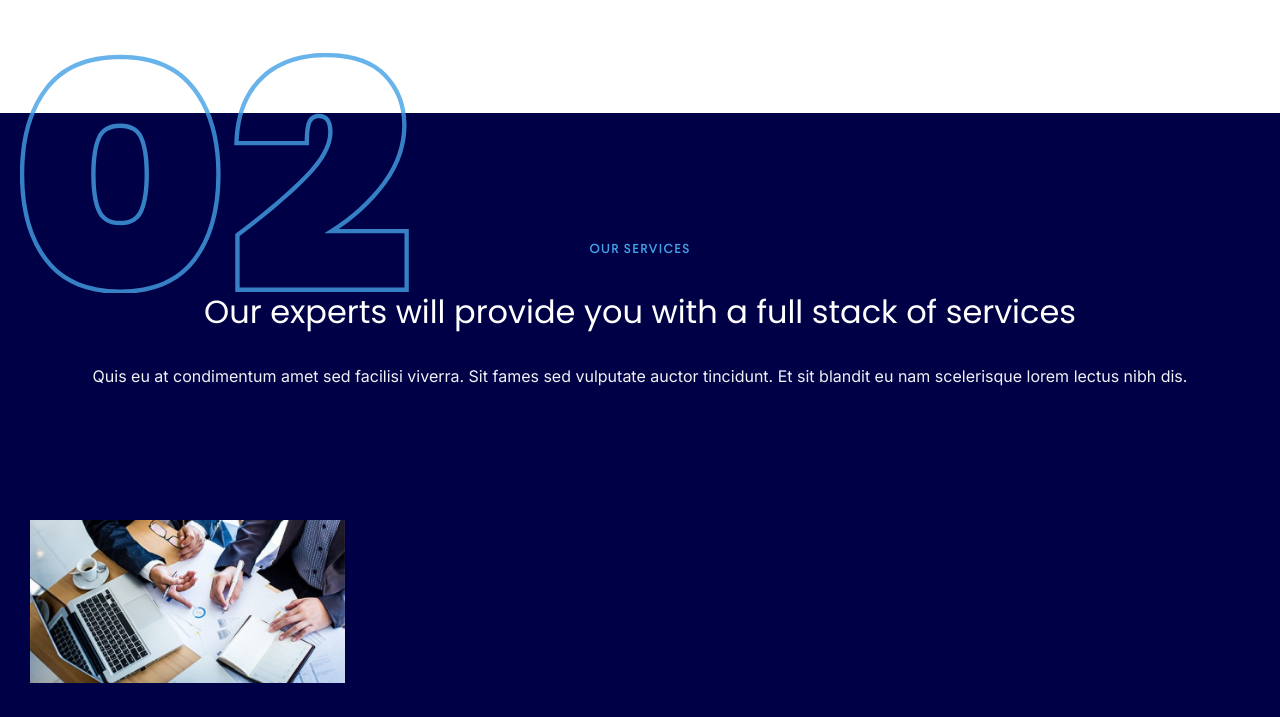
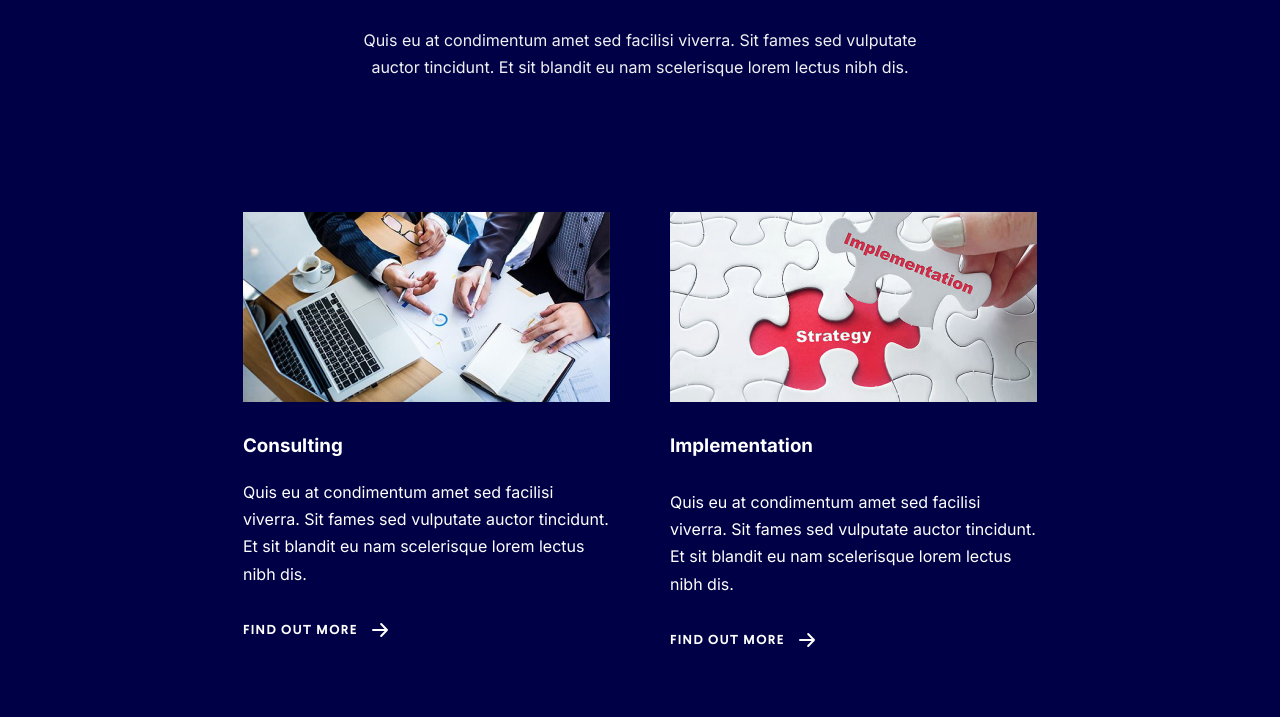
Before and after one commit to Motleysoul/Teetan21, a website: page src/index.html in a window 1280 px wide. Shown: the part 2388-3105 px from the top of the page. Drawn offline with nearby package versions, Linux system fonts and the light colour scheme; files that its build step writes are made by us from their sources.

Commit message:
feat: add services section adaptive

```diff
--- a/src/index.html
+++ b/src/index.html
@@ -128,11 +128,11 @@
                 </svg>
             </a></div>
         </li>
+        <li><div class="question">
+          <p class="question__text">Can we help your product with some of our expert services?</p>
+          <button class="third-button">let’s discuss</button>
+        </div></li>
       </ul>
-      <div class="question">
-        <p class="question__text">Can we help your product with some of our expert services?</p>
-        <button class="third-button">let’s discuss</button>
-      </div>
     </section>
     <section class="strategy">
       <h2 class="section-title strategy__title">our strategy</h2>
--- a/src/scss/base/_global.scss
+++ b/src/scss/base/_global.scss
@@ -120,6 +120,5 @@ text-transform: uppercase;
   @media (min-width: $desktop-width) {
     .decorative-numb{
       width: 389px;
-      height: 390px;
     }
   }
--- a/src/scss/blocks/_advantages.scss
+++ b/src/scss/blocks/_advantages.scss
@@ -1,11 +1,27 @@
 .advantages{
     padding: 90px 20px 135px;
 }
+
+@media (min-width: $desktop-width) {
+    .advantages{
+        padding: 120px 80px 191px;
+    }
+  }
+
 .advantages__list{
     display: flex;
     flex-direction: column;
     gap: 40px;
 }
+
+@media (min-width: $tablet-width) {
+    .advantages__list{
+        flex-direction: row;
+        gap: 0;
+        justify-content: space-between;
+    }
+  }
+
 .advantages__item{
     display: flex;
     flex-direction: column;
--- a/src/scss/blocks/_question.scss
+++ b/src/scss/blocks/_question.scss
@@ -1,6 +1,7 @@
 .question{
     display: flex;
     flex-direction: column;
+    max-width: 427px;
     padding: 50px;
     background-color: $basic-blue;
 }
--- a/src/scss/blocks/_services.scss
+++ b/src/scss/blocks/_services.scss
@@ -6,19 +6,34 @@
 
 .services__numb{
   position: absolute;
-  top: -60px;
+  top: -50px;
     left: 20px;
     background-image: url(../../img/svg/02.svg);
 }
 
+@media (min-width: $desktop-width) {
+    .services__numb{
+     top: -100px;
+    }
+  }
+
 .services__wrapper{
+    max-width: 630px;
     display: flex;
     flex-direction: column;
     padding: 126px 20px 0;
     gap: 30px;
+    margin: 0 auto;
     margin-bottom: 100px;
     text-align: center;
 }
+
+@media (min-width: $desktop-width) {
+    .services__wrapper{
+        padding: 105px 20px 0;
+    }
+  }
+
 .services__text{
     color: $dark-grey;
 }
@@ -27,10 +42,21 @@
     list-style: none;
 }
 
+@media (min-width: $tablet-width) {
+    .services__list{
+        display: flex;
+        flex-wrap: wrap;
+        padding: 0 79px;
+       justify-content: center;
+    }
+  }
+
+
 .services__item{
     display: flex;
     flex-direction: column;
     gap: 30px;
+    max-width: 427px;
     padding: 30px 30px 45px;
 }
 
@@ -40,7 +66,7 @@
 }
 
 .services__img{
-    width: 315px;
+    width: 100%;
 }
 .service-item__text{
     display: flex;
```
Also changed, not shown: dist/css/main.css, dist/index.html.
